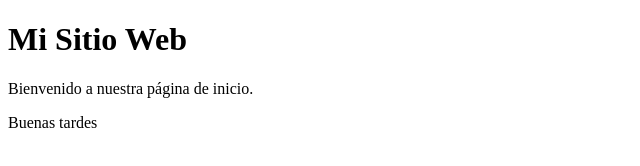
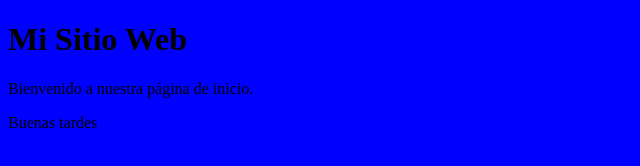
Before and after one commit to JoseHS2002/LM, a plain HTML site: page index.html in a window 1280 px wide. Shown: the whole page, without its empty margins (0-640 px from the left). Drawn offline with Linux system fonts and the light colour scheme.

Commit message:
Update estilos.css

```diff
--- a/estilos.css
+++ b/estilos.css
@@ -1,2 +1,2 @@
 
-.body{background-color:blue}
+body{background-color:blue;}
```
